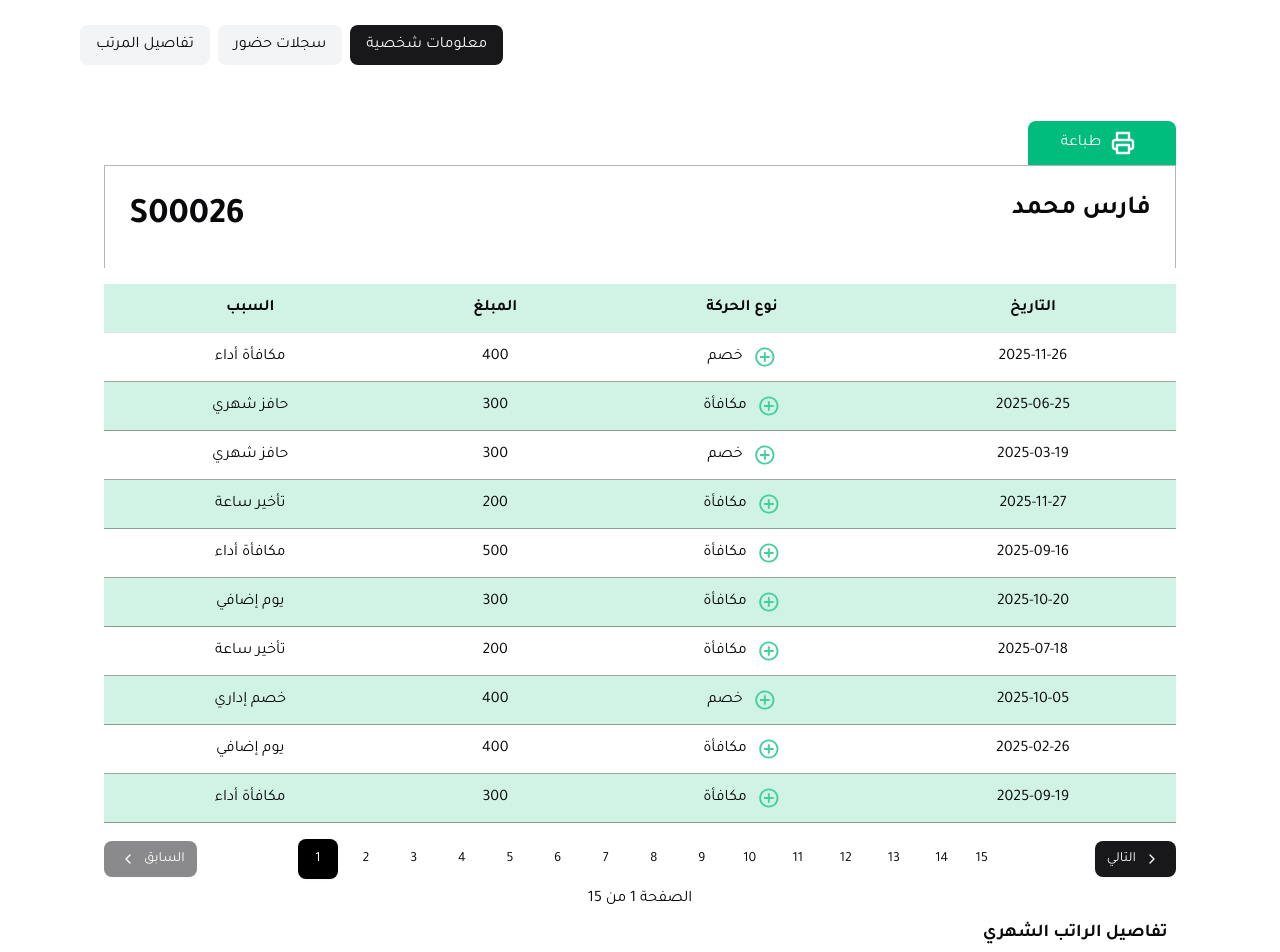
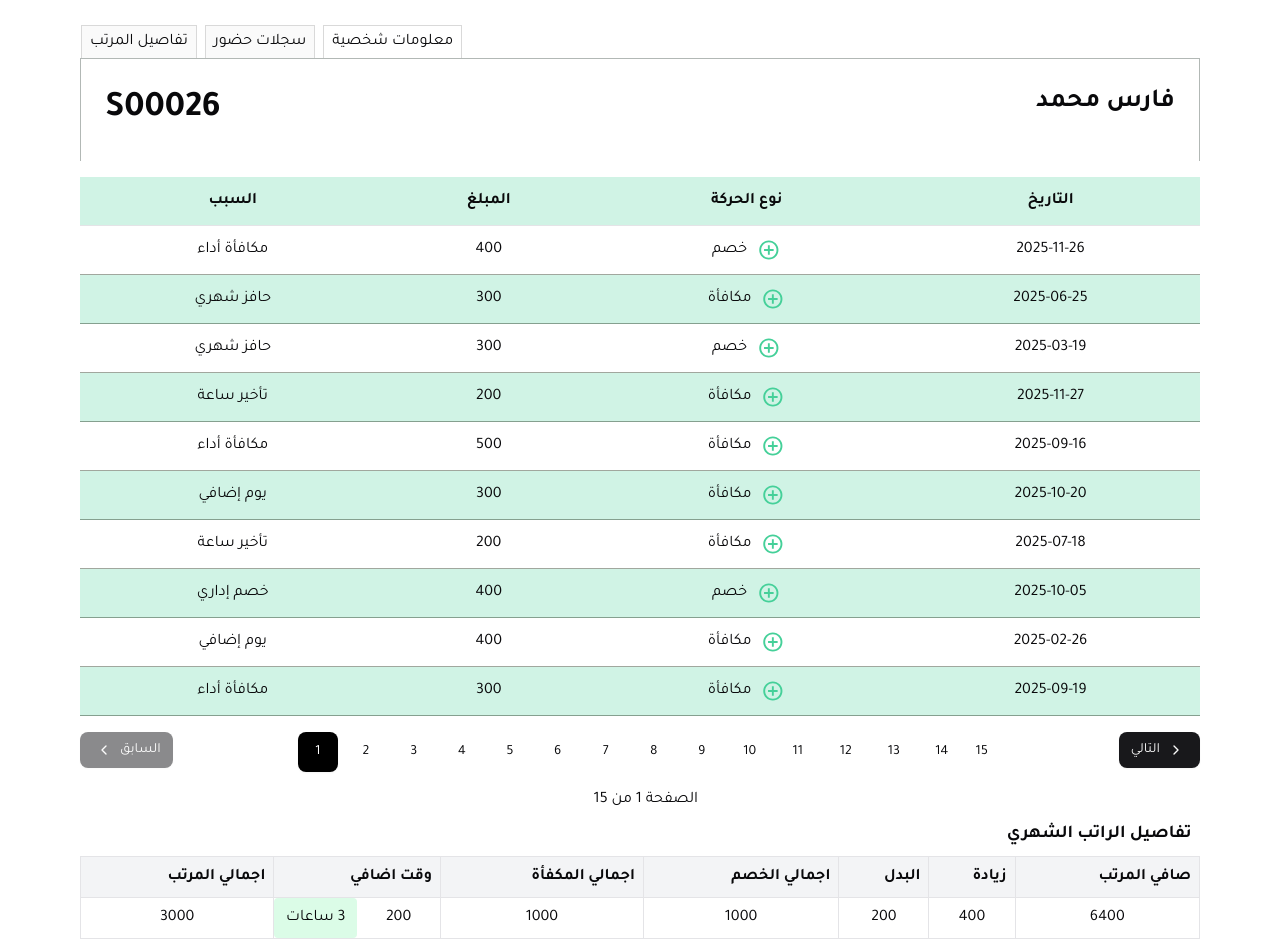
Before and after one commit to Faress-MoHamed/soulandbody, a Next.js app: page /employee-data in a window 1280 px wide. Shown: the part 280-1232 px from the top of the page. Built offline with nearby package versions, Linux system fonts and the light colour scheme.

Commit message:
handle selectable

```diff
--- a/src/app/employee-data/page.tsx
+++ b/src/app/employee-data/page.tsx
@@ -127,7 +127,7 @@ export default function page() {
 			<h2 className="text-[26px] font-bold">بيانات موظف</h2>
 
 			<div className="flex justify-between items-center">
-				<div className="flex flex-col lg:flex-row justify-between gap-4 mb-6">
+				<div className="flex flex-col lg:flex-row justify-between gap-4 mb-6 rounded-none">
 					<div className="flex flex-col lg:flex-row gap-5">
 						<div className="flex flex-col gap-2">
 							<label className="text-[16px] text-black font-[500]">
@@ -178,12 +178,22 @@ export default function page() {
 				<AddButton AddTitle={"اضافة موظف"} onClickAdd={() => {}} />
 			</div>
 			<SelectableComponent
-				contentClassName="border-0 p-6 rounded-lg"
+				contentClassName="border-0 mt-0 rounded-lg"
 				className=""
 				items={[
 					{ label: "معلومات شخصية", component: <Salaries /> },
 					{ label: "سجلات حضور", component: <AttendanceEmployee /> },
-					{ label: "تفاصيل المرتب", component: <EmployeesForm employeeId={5} /> },
+					{
+						label: "تفاصيل المرتب",
+						component: (
+							<EmployeesForm
+								CardStyle={"rounded-none"}
+								withEmployeeManagement={false}
+								withTitle={false}
+								employeeId={5}
+							/>
+						),
+					},
 				]}
 			/>
 		</>
--- a/src/app/employees/add/index.tsx
+++ b/src/app/employees/add/index.tsx
@@ -16,6 +16,7 @@ import {
 import { useSearchParams, useRouter } from "next/navigation";
 import LoadingIndicator from "@/components/loadingIndicator";
 import { Suspense, useState } from "react";
+import { cn } from "@/lib/utils";
 
 // Validation schema using Yup
 const EmployeeSchema = Yup.object().shape({
@@ -31,7 +32,17 @@ const EmployeeSchema = Yup.object().shape({
 	extras: Yup.string().required("البدلات مطلوبة"),
 });
 
-export default function EmployeesForm({ employeeId }: { employeeId?: any }) {
+export default function EmployeesForm({
+	employeeId,
+	withTitle = true,
+	withEmployeeManagement = true,
+	CardStyle,
+}: {
+	employeeId?: any;
+	CardStyle?: any;
+	withTitle?: boolean;
+	withEmployeeManagement?: boolean;
+}) {
 	// const searchParams = useSearchParams();
 	// const employeeId = searchParams.get("id");
 	const router = useRouter();
@@ -48,11 +59,13 @@ export default function EmployeesForm({ employeeId }: { employeeId?: any }) {
 
 	return (
 		<>
+			{withTitle && (
 				<h1 className="text-2xl font-bold mb-6 text-right">
 					{employeeId ? "تعديل بيانات الموظف" : "إضافة موظف جديد"}
 				</h1>
+			)}
 
-			<Card className="border rounded-md p-6">
+			<Card className={cn("border rounded-md p-6", CardStyle)}>
 				{createEmployeePending || updateEmployeePending || navigateLoading ? (
 					<LoadingIndicator />
 				) : (
@@ -100,7 +113,10 @@ export default function EmployeesForm({ employeeId }: { employeeId?: any }) {
 									<div className="text-left">
 										<CustomPopUp
 											DialogTriggerComponent={() => (
-												<Button type="button" className="bg-emerald-500 hover:bg-emerald-600 text-white rounded-md px-4 py-2">
+												<Button
+													type="button"
+													className="bg-emerald-500 hover:bg-emerald-600 text-white rounded-md px-4 py-2"
+												>
 													{"الملحقات"}
 												</Button>
 											)}
@@ -212,9 +228,11 @@ export default function EmployeesForm({ employeeId }: { employeeId?: any }) {
 									</div>
 
 									{/* Work Schedule */}
+									{withEmployeeManagement && (
 										<div className="mt-8">
 											<EmployeeManagement />
 										</div>
+									)}
 								</Form>
 							)}
 						</Formik>
--- a/src/app/financial-grades/page.tsx
+++ b/src/app/financial-grades/page.tsx
@@ -456,7 +456,7 @@ export default function Page() {
 		<>
 			<h2 className="text-[26px] font-bold">سجل الحركات</h2>
 			<SelectableComponent
-				contentClassName="border-2 p-6 rounded-lg"
+				contentClassName="border-2 p-6 mt-0 "
 				items={[
 					{ label: "خصم واضافة", component: <Deduction /> },
 					{ label: "مرتبات", component: <Salaries /> },
--- a/src/components/ReusableTable/index.tsx
+++ b/src/components/ReusableTable/index.tsx
@@ -191,6 +191,8 @@ export default function ReusableTable<TData>({
 	return (
 		<>
 			<Card className="border-none shadow-none ">
+				{title ||
+					(ButtonTrigger && (
 						<CardHeader className="flex flex-row items-center justify-between">
 							{title && (
 								<CardTitle className="lg:text-[26px] text-[20px] w-full">
@@ -205,6 +207,7 @@ export default function ReusableTable<TData>({
 								<AddButton AddTitle={AddTitle} onClickAdd={onClickAdd} />
 							)}
 						</CardHeader>
+					))}
 				{
 					<CardContent>
 						{/* Filters */}
@@ -269,13 +272,13 @@ export default function ReusableTable<TData>({
 						) : (
 							<>
 								<div className="overflow-x-auto">
-									<Button
+									{/* <Button
 										onClick={exportToExcel}
 										className="bg-emerald-500 hover:bg-emerald-600 w-[148px] h-[44px] text-[16px] flex items-center gap-[10px] cursor-pointer rounded-none rounded-t-[8px]"
 									>
 										<img src="/print.svg" className="h-6 w-6 mr-2" />
 										{"طباعة"}
-									</Button>{" "}
+									</Button>{" "} */}
 									{UserComponent && (
 										<UserComponent selectedEmployee={selectedEmployee} />
 									)}
@@ -380,8 +383,7 @@ export default function ReusableTable<TData>({
 									</table>
 								</div>
 								{/* Pagination */}
-								<div className="flex flex-col items-center gap-2">
-									<div className="flex items-center justify-between mt-4 w-full">
+									<div className="flex  justify-between mt-4 w-full">
 										{" "}
 										<Button
 											onClick={() =>
@@ -399,7 +401,8 @@ export default function ReusableTable<TData>({
 											<ChevronRight className="h-4 w-4 mr-1" />
 											التالي
 										</Button>
-										<div className="lg:flex flex-row-reverse hidden items-center justify-center space-x-2">
+										<div className="flex flex-col items-center justify-center gap-4">
+											<div className="xl:flex flex-row-reverse hidden items-center justify-center space-x-2 w-full">
 												{Array.from(
 													{
 														length:
@@ -409,7 +412,9 @@ export default function ReusableTable<TData>({
 												).map((page) => (
 													<Button
 														key={page}
-													variant={page === pageIndex + 1 ? "default" : "ghost"}
+														variant={
+															page === pageIndex + 1 ? "default" : "ghost"
+														}
 														className={cn(
 															"w-10 h-10 p-0",
 															page === pageIndex + 1 && "bg-black text-white"
@@ -419,6 +424,11 @@ export default function ReusableTable<TData>({
 														{page}
 													</Button>
 												))}
+											</div>
+											<span>
+												الصفحة {pageIndex + 1} من{" "}
+												{Math.ceil(filteredData.length / pageSize)}
+											</span>
 										</div>
 										<Button
 											onClick={() =>
@@ -431,11 +441,6 @@ export default function ReusableTable<TData>({
 											السابق
 											<ChevronLeft className="h-4 w-4 ml-1" />
 										</Button>
-									</div>
-									<span>
-										الصفحة {pageIndex + 1} من{" "}
-										{Math.ceil(filteredData.length / pageSize)}
-									</span>
 									</div>
 								{/* <div className="flex items-center justify-between mt-6">
 									<Button
--- a/src/components/selectableComponent/index.tsx
+++ b/src/components/selectableComponent/index.tsx
@@ -39,11 +39,9 @@ export default function SelectableComponent({
 					key={item.label} // Use label as key for better stability
 					onClick={() => handleClick(index)}
 					className={cn(
-						"px-4 py-2 rounded-md transition-colors cursor-pointer",
-						"bg-gray-100 hover:bg-gray-200 dark:bg-gray-800 dark:hover:bg-gray-700",
-						index === activeIndex &&
-							(activeButtonClassName ||
-								"bg-primary text-primary-foreground hover:bg-primary/90 dark:bg-primary dark:hover:bg-primary/90"),
+						"px-2 py-1 transition-colors cursor-pointer border-t border-x border-[#D9D9D9] bg-[#fafafa]",
+						// "bg-gray-100 hover:bg-gray-200 dark:bg-gray-800 dark:hover:bg-gray-700",
+						index === activeIndex && (activeButtonClassName || "bg-white"),
 						buttonClassName
 					)}
 					aria-selected={index === activeIndex}
@@ -60,7 +58,7 @@ export default function SelectableComponent({
 			{items?.length > 1 && (
 				<div
 					className={cn(
-						"flex gap-2  w-full justify-end",
+						"flex gap-2  w-full justify-end pl-[1px]",
 						direction === "horizontal" ? "flex-row" : "flex-col"
 					)}
 					role="tablist"
```
Lines whose indentation alone changed are shown as unchanged.
